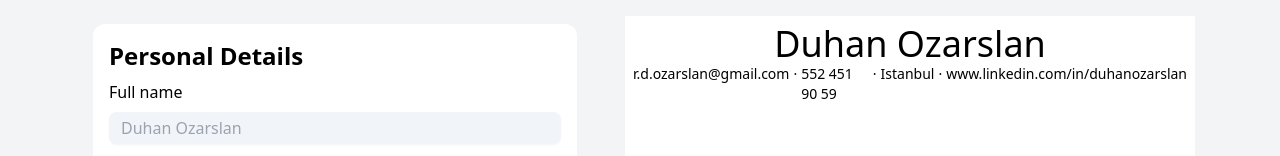
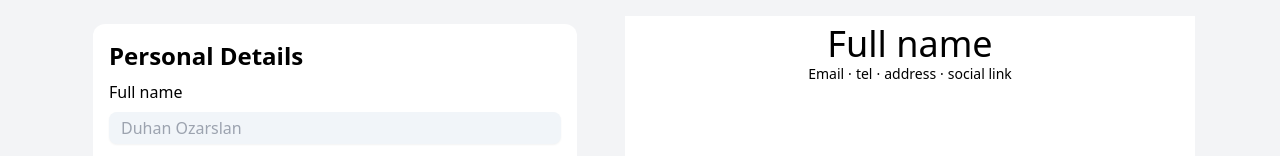
Before and after one commit to dhnozr/CVMaker, a React (Vite) app: page / in a window 1280 px wide. Shown: the top 156 px of the page. Built offline with nearby package versions, Linux system fonts and the light colour scheme.

Commit message:
personal info changed

```diff
--- a/src/App.jsx
+++ b/src/App.jsx
@@ -72,13 +72,13 @@ function App() {
           {/* top section personal info */}
           <div className='flex flex-col items-center mb-4'>
             <div>
-              <h2 className='text-4xl'>{personalInfo.fullName || 'Duhan Ozarslan'}</h2>
+              <h2 className='text-4xl'>{personalInfo.fullName || 'Full name'}</h2>
             </div>
             <div className='flex justify-center gap-1 text-sm'>
-              <p>{personalInfo.email || 'r.d.ozarslan@gmail.com'}</p>&#183;
-              <p>{personalInfo.tel || '552 451 90 59'}</p>&#183;
-              <p>{personalInfo.address || 'Istanbul'}</p>&#183;
-              <p>{personalInfo.social || 'www.linkedin.com/in/duhanozarslan'}</p>
+              <p>{personalInfo.email || 'Email'}</p>&#183;
+              <p>{personalInfo.tel || 'tel'}</p>&#183;
+              <p>{personalInfo.address || 'address'}</p>&#183;
+              <p>{personalInfo.social || 'social link'}</p>
             </div>
           </div>
           {/* top section end */}
```
